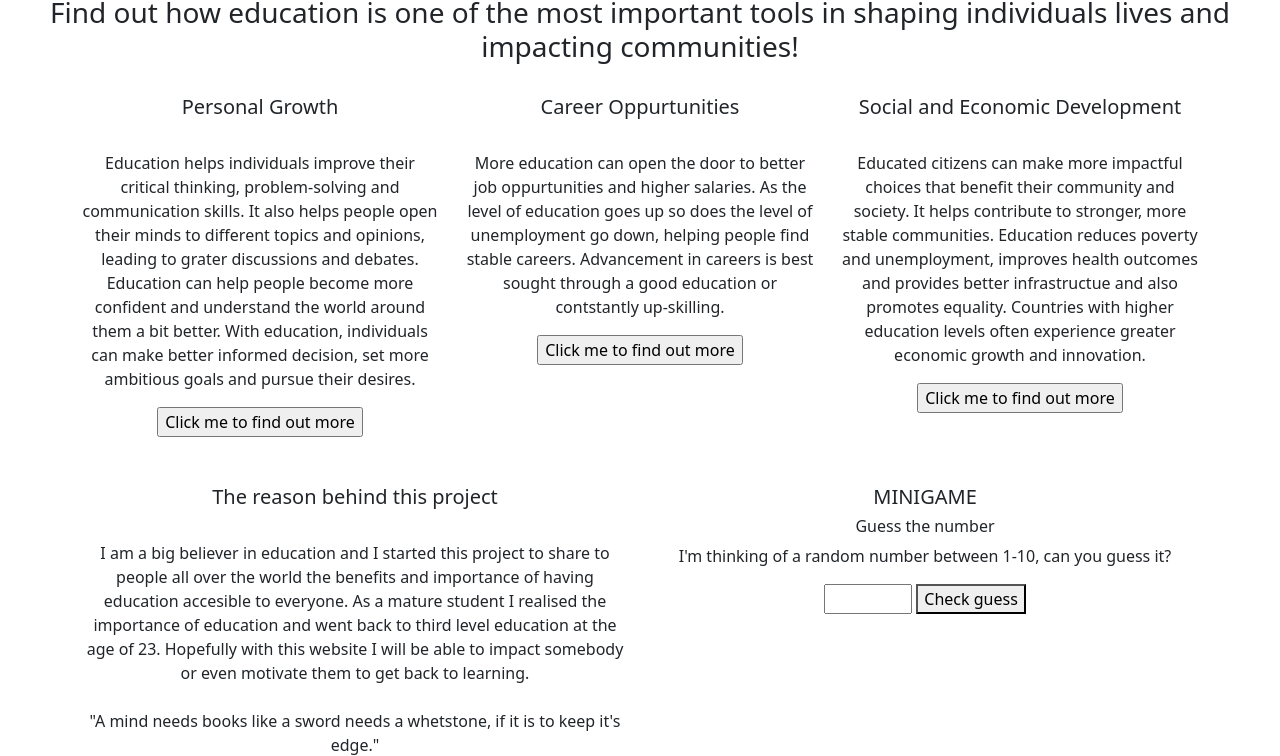
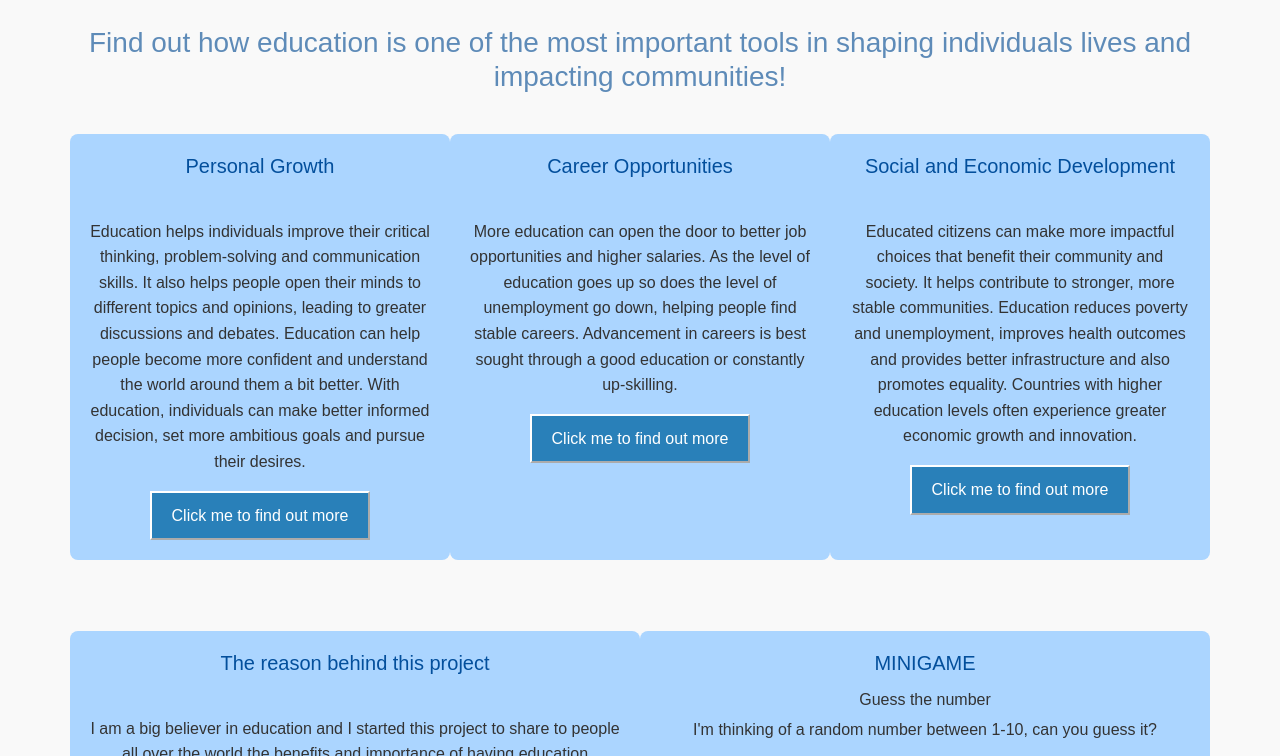
Before and after one commit to x24528929/benefit-of-education, a plain HTML site: page index.html in a window 1280 px wide. Shown: the part 124-880 px from the top of the page. Drawn offline with nearby package versions, Linux system fonts and the light colour scheme.

Commit message:
4th Commit, full website finsihed, CSS complete as well just need to deploy and validate/test

```diff
--- a/about.html
+++ b/about.html
@@ -4,17 +4,16 @@
 
 		<meta charset="utf-8">
 		<meta name="viewport" content="width=device-width, initial-scale=1">
-		<title>ABOUT</title>
+		<title>About</title>
+		<!-- link to bootstrap -->
 		<link href="https://cdn.jsdelivr.net/npm/bootstrap@5.3.7/dist/css/bootstrap.min.css" rel="stylesheet" integrity="sha384-LN+7fdVzj6u52u30Kp6M/trliBMCMKTyK833zpbD+pXdCLuTusPj697FH4R/5mcr" crossorigin="anonymous">
-		<!-- link to external js file-->
-		<script type="text/javascript" src="external.js"></script>
 		<!-- link your style sheet underneath the bootstrap-->
 		<link rel="stylesheet" href="myStyle.css">
 		<!--this is to link it to the css stylesheet-->
 
 	</head>
 	<body>
-
+			<!-- navigation bar-->
 		<ul class="nav">
 		  <li class="nav-item">
 			<a class="nav-link" href="index.html">Home</a>
@@ -33,10 +32,12 @@
 	<!-- this is to create a header that stretches across the page-->
 		<div class="containter-fluid text-center">
 			<h1>ABOUT</h1>
-			<h3>Find out how education is one of the most important tools in shaping individuals lives and impacting communities!</h3>
+			<h3>About this project and the meaning behind it!</h3>
 		</div>
 
 		<br>
+
+				<!--This is to create 2 even blocks -->
 		<div class="container text-center">
 			<div class="row">
 				<div class="col-sm-6">
@@ -65,6 +66,8 @@
 		</div>
 
 		<br>
+
+				<!-- This is to create 3 even blocks -->
 		<div class="container text-center">
 			<div class="row">
 				<div class="col-sm-4">
@@ -78,6 +81,7 @@
 				<div class="col-sm-4">
 					<h4> Click the picture below to find out more about communities</h4>
 					<br>
+							<!--This is to change the image to a text when clicked -->
 					<div id="img1Container">
 					<img id="img1" onclick="changeIMG()" src="community.jpg" width="400" height="300" alt="community" class="img-fluid" >
 					</div>
@@ -89,6 +93,7 @@
 					<p> Anyone is able to make an impact even on a local to global level, even you! We get volunteers from all over the world looking to contribute to the education of others. We appreicate anyone stepping up to the plate and trying to make an effort.</p>
 					<p>Find out more on how you can make an impact today on our contact page, you can access this page by clicking the button below. </p>
 
+							<!--This is a button that once clicked will bring you to the contact page -->
 					<a href="contact.html">
 						<button>
 							Contact us to find out how you can make an impact!
@@ -100,6 +105,8 @@
 		</div>
 	<!--last thing before closing the body tag-->
 			<script src="https://cdn.jsdelivr.net/npm/bootstrap@5.3.7/dist/js/bootstrap.bundle.min.js" integrity="sha384-ndDqU0Gzau9qJ1lfW4pNLlhNTkCfHzAVBReH9diLvGRem5+R9g2FzA8ZGN954O5Q" crossorigin="anonymous"></script>
+			<!-- link to external js file-->
+			<script type="text/javascript" src="external.js"></script>
 	</body>
 
 
--- a/index.html
+++ b/index.html
@@ -5,6 +5,7 @@
 		<meta charset="utf-8">
 		<meta name="viewport" content="width=device-width, initial-scale=1">
 		<title> BENEFIT OF EDUCATION</title>
+		<!--link to bootstrap -->
 		<link href="https://cdn.jsdelivr.net/npm/bootstrap@5.3.7/dist/css/bootstrap.min.css" rel="stylesheet" integrity="sha384-LN+7fdVzj6u52u30Kp6M/trliBMCMKTyK833zpbD+pXdCLuTusPj697FH4R/5mcr" crossorigin="anonymous">
 
 		<!-- link your style sheet underneath the bootstrap-->
@@ -29,7 +30,7 @@
 		</ul>
 
 	<!-- this is to create a header that stretches across the page-->
-		<div class="containter-fluid text-center">
+		<div class="container-fluid text-center">
 			<h1>BENEFIT OF EDUCATION</h1>
 			<br>
 			<h3>Find out how education is one of the most important tools in shaping individuals lives and impacting communities!</h3>
@@ -37,37 +38,40 @@
 
 		<br>
 
+		<!-- this is to create a section of 3 blocks in the grid system-->
 		<div class="container text-center">
 			<div class="row">
 				<div class="col-sm-4">
 					<h5>Personal Growth</h5>
 					<br>
 
-					<p id="text1">Education helps individuals improve their critical thinking, problem-solving and communication skills. It also helps people open their minds to different topics and opinions, leading to grater discussions and debates. Education can help people become more confident and understand the world around them a bit better. With education, individuals can make better informed decision, set more ambitious goals and pursue their desires.</p>
-
+					<p id="text1">Education helps individuals improve their critical thinking, problem-solving and communication skills. It also helps people open their minds to different topics and opinions, leading to greater discussions and debates. Education can help people become more confident and understand the world around them a bit better. With education, individuals can make better informed decision, set more ambitious goals and pursue their desires.</p>
+					<!-- this is button is to manipulate the DOM -->
 					<input type='button' value='Click me to find out more' onclick="stat1()" />
 
 				</div>
 				<div class="col-sm-4">
-					<h5>Career Oppurtunities</h5>
+					<h5>Career Opportunities</h5>
 					<br>
-					<p id="text2">More education can open the door to better job oppurtunities and higher salaries. As the level of education goes up so does the level of unemployment go down, helping people find stable careers. Advancement in careers is best sought through a good education or contstantly up-skilling.</p>
 
+					<p id="text2">More education can open the door to better job opportunities and higher salaries. As the level of education goes up so does the level of unemployment go down, helping people find stable careers. Advancement in careers is best sought through a good education or constantly up-skilling.</p>
+					<!-- this is button is to manipulate the DOM -->
 					<input type='button' value='Click me to find out more' onclick="stat2()" />
 				</div>
 				<div class="col-sm-4">
 					<h5>Social and Economic Development</h5>
 					<br>
-					<p id="text3">Educated citizens can make more impactful choices that benefit their community and society. It helps contribute to stronger, more stable communities. Education reduces poverty and unemployment, improves health outcomes and provides better infrastructue and also promotes equality. Countries with higher education levels often experience greater economic growth and innovation.</p>
+					<p id="text3">Educated citizens can make more impactful choices that benefit their community and society. It helps contribute to stronger, more stable communities. Education reduces poverty and unemployment, improves health outcomes and provides better infrastructure and also promotes equality. Countries with higher education levels often experience greater economic growth and innovation.</p>
+					<!-- this is button is to manipulate the DOM -->
 					<input type='button' value='Click me to find out more' onclick="stat3()" />
-
-				<div>
+				</div>
 			</div>
 		</div>
 
 
 
 
+		<!-- this is to create a section of 2 blocks in the grid system-->
 
 		<div class="container text-center">
 		<br>
@@ -76,7 +80,7 @@
 				<div class="col-sm-6">
 					<h5>The reason behind this project</h5>
 					<br>
-					<p> I am a big believer in education and I started this project to share to people all over the world the benefits and importance of having education accesible to everyone. As a mature student I realised the importance of education and went back to third level education at the age of 23. Hopefully with this website I will be able to impact somebody or even motivate them to get back to learning. <br><br> "A mind needs books like a sword needs a whetstone, if it is to keep it's edge." <br><br> Using my new found knowledge from third level education I have built a mini game for you to enjoy, try the game "Guess the Number" to the right. </p>
+					<p> I am a big believer in education and I started this project to share to people all over the world the benefits and importance of having education accessible to everyone. As a mature student I realised the importance of education and went back to third level education at the age of 23. Hopefully with this website I will be able to impact somebody or even motivate them to get back to learning. <br><br> "A mind needs books like a sword needs a whetstone, if it is to keep its edge." <br><br> Using my new found knowledge from third level education I have built a mini game for you to enjoy, try the game "Guess the Number" to the right. </p>
 
 
 				</div>
@@ -84,6 +88,7 @@
 					<h5>MINIGAME</h5>
 					<h6>Guess the number</h6>
 					<p> I'm thinking of a random number between 1-10, can you guess it?</p>
+					<!-- this is for the mini game, the user inputs a number and then when they hit the button it submits it to the function, returning if the answer is correct or not -->
 					<input type="number" id="guess" min="1" max="10">
 					<button onclick ="checkGuess()">Check guess</button>
 
--- a/myStyle.css
+++ b/myStyle.css
@@ -1 +1,61 @@
-//change buttons on each page
+body{
+	background-color: #f9f9f9;
+	font-family: Arial;
+	line-height: 1.6;
+	padding: 20px;
+	color: #333
+
+}
+
+h1{
+	color: #2c3e50;
+	margin-bottom: 15px;
+}
+
+h3{
+	color: #5e8bb8;
+	margin-bottom: 15px;
+}
+
+h5{
+	color: #034f9c;
+	margin-bottom: 15px;
+}
+
+input[type="button"] {
+  background-color: #2980b9;
+	color: white;
+	padding: 10px 20px;
+	border-color: white;
+	font-size: 16px;
+}
+
+button{
+	background-color: #2980b9;
+	color: white;
+	padding: 10px 20px;
+	border-color: white;
+	font-size: 16px;
+}
+
+input[type="submit"]{
+	 background-color: #2980b9;
+	color: white;
+	padding: 10px 20px;
+	border-color: white;
+	font-size: 16px;
+}
+
+.col-sm-4 {
+	background-color: #abd5ff;
+	padding: 20px;
+	margin-bottom: 20px;
+	border-radius: 8px;
+}
+
+.col-sm-6 {
+	background-color: #abd5ff;
+	padding: 20px;
+	margin-bottom: 20px;
+	border-radius: 8px;
+}
```
Also changed, not shown: contact.html (+20 -5 lines), gallery.html (+10 -6 lines), 1 other file.
